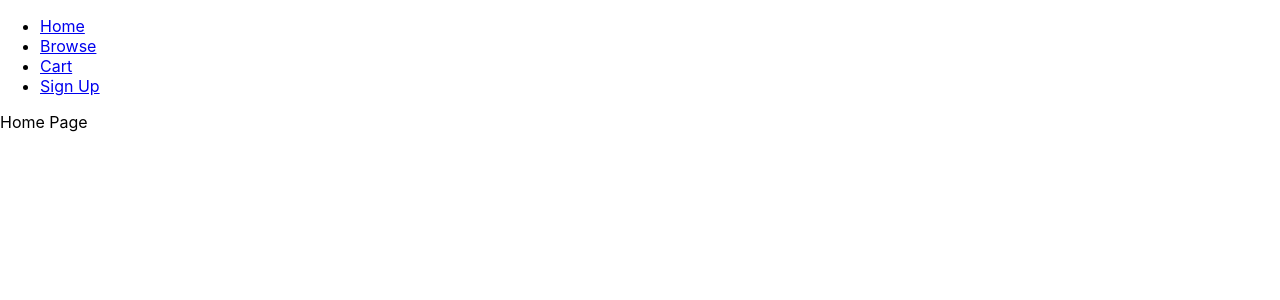
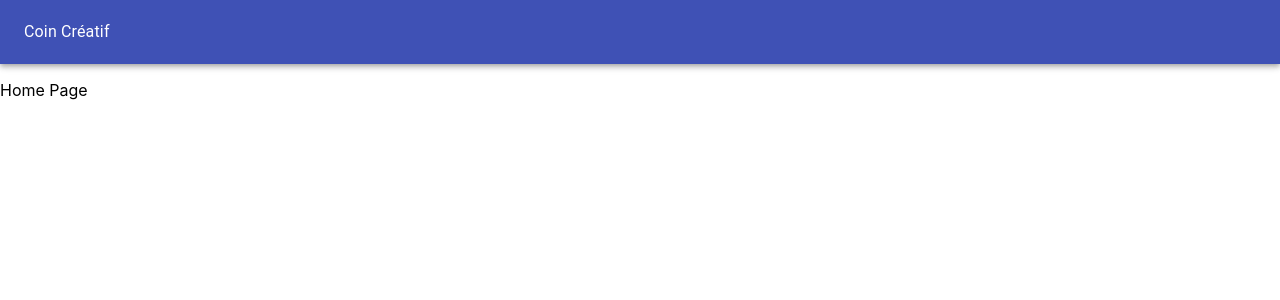
Before and after one commit to elizabethbrandt/coincreatif, a React (Create React App) app in the folder client/: page / in a window 1280 px wide. Shown: the top 300 px of the page. Built offline with nearby package versions, Linux system fonts and the light colour scheme.

Commit message:
replaced links with material ui app bar, no links connected yet

```diff
--- a/client/src/components/Nav/index.js
+++ b/client/src/components/Nav/index.js
@@ -1,13 +1,19 @@
+import { AppBar, Toolbar, Typography } from "@material-ui/core";
+// import { makeStyles } from "@material-ui/core/styles";
+
+// const useStyles = makeStyles(() => ({
+//     typographyStyles: {
+//         flex:1
+//     }
+// }))
+
 function Nav() {
     return (
-        <div>
-            <ul>
-                <li><a href="/">Home</a></li>
-                <li><a href="/products">Browse</a></li>
-                <li><a href="/cart">Cart</a></li>
-                <li><a href="/signup">Sign Up</a></li>
-            </ul>
-        </div>
+        <AppBar position="static">
+            <Toolbar>
+                <Typography>Coin Créatif</Typography>
+            </Toolbar>
+        </AppBar>
     )
 }
 
```
